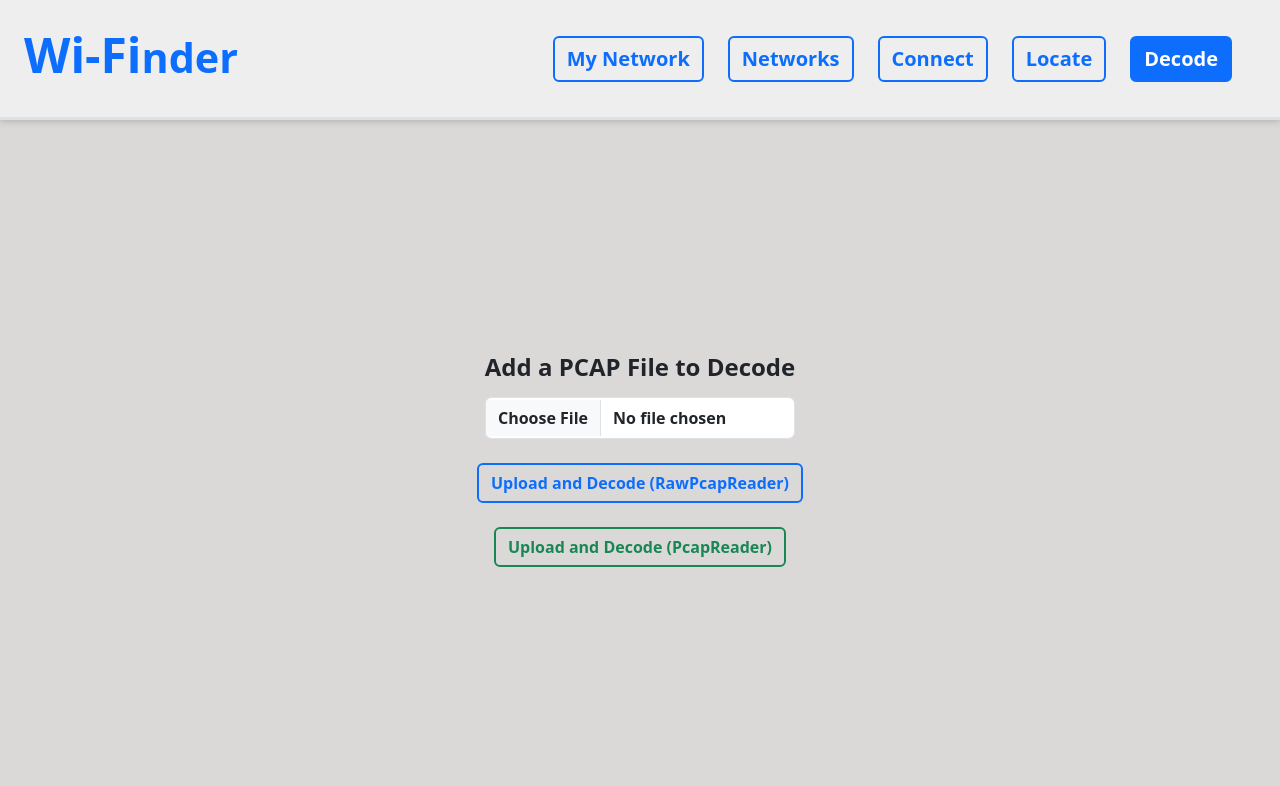
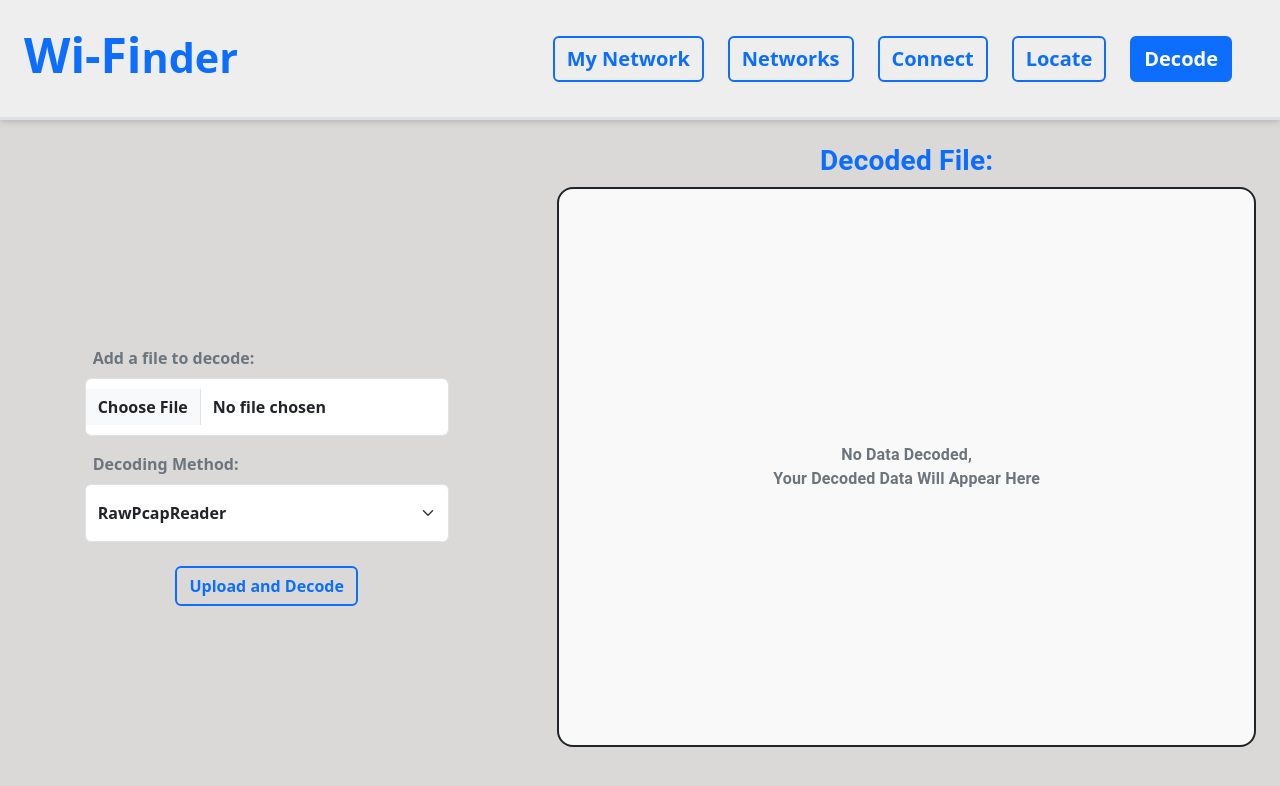
Before and after one commit to BassemArfaoui/Wi-Finder-client, a React (Create React App) app: page /decode in a window 1280 px wide. Shown: the top 786 px of the page. Built offline with nearby package versions, Linux system fonts and the light colour scheme.

Commit message:
add third reader

```diff
--- /dev/null
+++ b/src/components/DecodeCard.jsx
@@ -0,0 +1,98 @@
+import React from 'react';
+import { Card, CardContent, CardHeader, Typography } from '@mui/material';
+import DescriptionIcon from '@mui/icons-material/Description';
+import 'bootstrap/dist/css/bootstrap.min.css';
+
+export default function DecodeCard({
+  index ,
+  ToDS,
+  MF,
+  WEP,
+  srcMAC,
+  destMAC,
+  BSSID,
+  durationID,
+  sequenceControl
+}) {
+  return (
+    <Card
+      sx={{
+        borderRadius: '17px',
+        backgroundColor: '#212529',
+        color: '#f8f9fa',
+        border: '1px solid #343a40',
+        padding: '8px',
+        height: 'auto',
+      }}
+      className="shadow-sm mt-0 mb-2"
+    >
+      <CardHeader
+        title={
+          <Typography variant="h6" className="d-flex justify-content-between align-items-center">
+            <span className="fw-bold text-primary fs-4">Packet #{index}</span>
+            <DescriptionIcon className="text-primary fs-2" />
+          </Typography>
+        }
+        className="pb-2 pt-0"
+      />
+      <CardContent className='pb-2 pt-0'>
+        {/* ToDS */}
+        <div className="mb-0">
+          <Typography variant="body2" className="d-flex justify-content-between">
+            <span className="fw-bold fs-6">ToDS:</span>
+            <span className="fs-6">{ToDS ? 'True' : 'False'}</span>
+          </Typography>
+        </div>
+        {/* MF */}
+        <div className="mb-0 mt-0">
+          <Typography variant="body2" className="d-flex justify-content-between">
+            <span className="fw-bold fs-6">MF:</span>
+            <span className="fs-6">{MF ? 'True' : 'False'}</span>
+          </Typography>
+        </div>
+        {/* WEP */}
+        <div className="mb-0 mt-0">
+          <Typography variant="body2" className="d-flex justify-content-between">
+            <span className="fw-bold fs-6">WEP:</span>
+            <span className="fs-6">{WEP ? 'True' : 'False'}</span>
+          </Typography>
+        </div>
+        {/* Source MAC */}
+        <div className="mb-0 mt-0">
+          <Typography variant="body2" className="d-flex justify-content-between">
+            <span className="fw-bold fs-6">Source MAC:</span>
+            <span className="fs-5">{srcMAC || 'unknown'}</span>
+          </Typography>
+        </div>
+        {/* Destination MAC */}
+        <div className="mb-0">
+          <Typography variant="body2" className="d-flex justify-content-between">
+            <span className="fw-bold fs-6">Destination MAC:</span>
+            <span className="fs-5">{destMAC || 'unknown'}</span>
+          </Typography>
+        </div>
+        {/* BSSID */}
+        <div className="mb-0">
+          <Typography variant="body2" className="d-flex justify-content-between">
+            <span className="fw-bold fs-6">BSSID:</span>
+            <span className="fs-5">{BSSID || 'unknown'}</span>
+          </Typography>
+        </div>
+        {/* Duration ID */}
+        <div className="mb-0">
+          <Typography variant="body2" className="d-flex justify-content-between">
+            <span className="fw-bold fs-6">Duration ID:</span>
+            <span className="fs-5">{durationID}</span>
+          </Typography>
+        </div>
+        {/* Sequence Control */}
+        <div className="mb-0">
+          <Typography variant="body2" className="d-flex justify-content-between">
+            <span className="fw-bold fs-6">Sequence Control:</span>
+            <span className="fs-5">{sequenceControl || 'unknown'}</span>
+          </Typography>
+        </div>
+      </CardContent>
+    </Card>
+  );
+}
--- a/src/components/DecodePage.jsx
+++ b/src/components/DecodePage.jsx
@@ -1,153 +1,161 @@
 import React, { useState } from "react";
 import axios from "axios";
-import { Modal, Box, Typography, CircularProgress, Table, TableBody, TableCell, TableContainer, TableHead, TableRow, Paper, Button } from "@mui/material";
+import { Typography, CircularProgress, Table, TableBody, TableCell, TableContainer, TableHead, TableRow, Paper } from "@mui/material";
 import { notify } from "./CustomToaster";
+import DecodeCard from "./DecodeCard";
 
 function DecodePage() {
     const [file, setFile] = useState(null);
     const [decodedData, setDecodedData] = useState([]);
     const [loading, setLoading] = useState(false);
-    const [openModal, setOpenModal] = useState(false);
-    const [openNewMethodModal, setOpenNewMethodModal] = useState(false); // New modal state for the new method
+    const [selectedMethod, setSelectedMethod] = useState("RawPcapReader");
+    const [hasDecoded, setHasDecoded] = useState(false);
 
     const handleFileChange = (e) => {
         setFile(e.target.files[0]);
+        setDecodedData([]);
+        setHasDecoded(false);
+    };
+
+    const handleMethodChange = (e) => {
+        setSelectedMethod(e.target.value);
+        setDecodedData([]);
+        setHasDecoded(false);
     };
 
     const handleUpload = async () => {
         if (!file) {
             notify("Please select a file to upload.");
+            setDecodedData([]);
+            return;
+        }
+
+        const fileExtension = file.name.split(".").pop().toLowerCase();
+        if (fileExtension !== "pcap") {
+            notify("File must be a pcap file.");
+            setDecodedData([]);
             return;
         }
 
         setLoading(true);
-        setOpenModal(true);
 
         const formData = new FormData();
         formData.append("file", file);
 
         try {
-            const response = await axios.post("http://localhost:7000/upload", formData, {
+            let response;
+            if (selectedMethod === "RawPcapReader") {
+                response = await axios.post("http://localhost:7000/upload", formData, {
                     headers: { "Content-Type": "multipart/form-data" },
                 });
+            } else if (selectedMethod === "PcapReader") {
+                response = await axios.post("http://localhost:7000/upload-and-decode-new", formData, {
+                    headers: { "Content-Type": "multipart/form-data" },
+                });
+            } else if (selectedMethod === "SimplifiedDecode") {
+                if (!hasDecoded) {
+                    setHasDecoded(true);
+                    response = await axios.post("http://localhost:7000/simplified-decode", formData, {
+                        headers: { "Content-Type": "multipart/form-data" },
+                    });
+                }
+            }
+
             setDecodedData(response.data.decoded_data);
         } catch (err) {
             notify("Failed to upload and decode the file. Please try again.");
+            setDecodedData([]);
+            setHasDecoded(false);
         } finally {
             setLoading(false);
         }
     };
 
-    const handleUploadNew = async () => {
-        if (!file) {
-            notify("Please select a file to upload.");
-            return;
-        }
+    return (
+        <div className="container-fluid">
+            <div className="row">
 
-        setLoading(true);
-        setOpenNewMethodModal(true); // Open the new method modal
-
-        const formData = new FormData();
-        formData.append("file", file);
-
-        try {
-            const response = await axios.post("http://localhost:7000/upload-and-decode-new", formData, {
-                headers: { "Content-Type": "multipart/form-data" },
-            });
-            setDecodedData(response.data.decoded_data);
-        } catch (err) {
-            notify("Failed to upload and decode the file with the new method. Please try again.");
-        } finally {
-            setLoading(false);
-        }
-    };
-
-    const handleCloseModal = () => {
-        setOpenModal(false);
-        setDecodedData([]);
-    };
-
-    const handleCloseNewMethodModal = () => {
-        setOpenNewMethodModal(false);
-        setDecodedData([]);
-    };
-
-    return (
-        <div className="w-100 h-100 d-flex justify-content-center align-items-center">
-            <div
-                className="w-100 d-flex justify-content-center align-items-center flex-column gap-2"
-                style={{ padding: "20px" }}
-            >
-                <h3 className="fs-4 fw-bold">Add a PCAP File to Decode</h3>
+                {/* Upload Section */}
+                <div className="col-lg-5 col-md-12 d-flex flex-column align-items-center justify-content-center p-4 pt-5" style={{ height: "80vh" }}>
+                    <div className="w-75 mt-5">
+                        <label className="form-label fw-bold ms-2 text-secondary">Add a file to decode:</label>
+                    </div>
                     <input
-                    className="d-block form-control w-25 py-2 fw-bold"
+                        className="form-control mb-3 w-75 py-3 fw-bold"
                         type="file"
                         onChange={handleFileChange}
                     />
+                    <div className="mb-3 w-75">
+                        <label className="form-label fw-bold ms-2 text-secondary">Decoding Method:</label>
+                        <select
+                            className="form-select py-3 fw-bold"
+                            value={selectedMethod}
+                            onChange={handleMethodChange}
+                        >
+                            <option value="RawPcapReader">RawPcapReader</option>
+                            <option value="PcapReader">PcapReader</option>
+                            <option value="SimplifiedDecode">SimplifiedReader</option>
+                        </select>
+                    </div>
                     <button
-                    className="btn btn-outline-primary fw-bold border-2 mt-3"
+                        variant="outlined"
+                        color="primary"
+                        className="mt-2 btn btn-outline-primary border-2 fw-bold"
                         onClick={handleUpload}
                     >
-                    Upload and Decode (RawPcapReader)
-                </button>
-                {/* Button for the new decoding method */}
-                <button
-                    className="btn btn-outline-success fw-bold border-2 mt-3"
-                    onClick={handleUploadNew}
-                >
-                    Upload and Decode (PcapReader)
+                        Upload and Decode
                     </button>
                 </div>
 
-            {/* Modal for displaying results of the old method */}
-            <Modal
-                open={openModal}
-                onClose={handleCloseModal}
-                aria-labelledby="upload-modal-title"
-                aria-describedby="upload-modal-description"
-            >
-                <Box
-                    sx={{
-                        position: "absolute",
-                        top: "50%",
-                        left: "50%",
-                        transform: "translate(-50%, -50%)",
-                        maxHeight: "80vh",
-                        overflowY: "auto",
-                        width: '70%',
-                        bgcolor: "background.paper",
-                        backgroundColor: "#1E1E1E",
-                        boxShadow: 24,
-                        p: 4,
-                        borderRadius: 7,
+
+                {/* Result Section */}
+                <div className="col-lg-7 col-md-12 p-4">
+                    <Typography variant="h4" className="mb-2 small fw-bold text-primary text-center fs-3">
+                        Decoded File:
+                    </Typography>
+                    <div
+                        className="border rounded-4 border-2 border-dark d-flex justify-content-center align-items-center"
+                        style={{
+                            height: "70vh",
+                            overflow: "auto",
+                            padding: "10px",
+                            backgroundColor: "#f9f9f9",
                         }}
                     >
-                    <Typography id="upload-modal-title" variant="h6" component="h1" className="text-center text-warning fs-3 fw-bold mb-3">
-                        Decoded File (RawPcapReader)
-                    </Typography>
                         {loading ? (
-                        <Box
-                            sx={{
-                                display: "flex",
-                                justifyContent: "center",
-                                alignItems: "center",
-                                mt: 2,
-                            }}
-                        >
+                            <div className="d-flex justify-content-center align-items-center">
                                 <CircularProgress />
-                        </Box>
+                            </div>
                         ) : decodedData.length > 0 ? (
-                        <TableContainer component={Paper} className="rounded-4">
-                            <Table>
-                                <TableHead>
-                                    <TableRow>
+                            selectedMethod === "SimplifiedDecode" ? (
+                                <div className="d-flex flex-column gap-0 w-100 align-self-start px-0">
+                                    {decodedData.map((packet, index) => (
+                                        <DecodeCard
+                                            key={index}
+                                            index={index + 1}
+                                            ToDS={packet.ToDS}
+                                            MF={packet.MF}
+                                            WEP={packet.WEP}
+                                            srcMAC={packet.src_MAC}
+                                            destMAC={packet.dest_MAC}
+                                            BSSID={packet.BSSID}
+                                            durationID={packet.Duration_ID}
+                                            sequenceControl={packet.Sequence_Control}
+                                        />
+                                    ))}
+                                </div>
+                            ) : (
+                                <TableContainer component={Paper} className="mt-0 rounded-3 align-self-start w-100">
+                                    <Table className="">
+                                        <TableHead className="w-100">
+                                            <TableRow className="w-100">
                                                 <TableCell className="fw-bold text-dark">Index</TableCell>
                                                 <TableCell className="fw-bold text-dark">Details</TableCell>
                                             </TableRow>
                                         </TableHead>
                                         <TableBody>
                                             {decodedData.map((line, index) => (
-                                        <TableRow key={index}>
+                                                <TableRow className="w-100" key={index}>
                                                     <TableCell className="fw-bold text-dark">{index + 1}</TableCell>
                                                     <TableCell className="fw-bold text-dark">{line}</TableCell>
                                                 </TableRow>
@@ -155,73 +163,15 @@ function DecodePage() {
                                         </TableBody>
                                     </Table>
                                 </TableContainer>
+                            )
                         ) : (
-                        <Typography className="text-light text-center">No data decoded.</Typography>
+                            <Typography className="text-center text-secondary fw-bold">
+                                No Data Decoded,<br />Your Decoded Data Will Appear Here
+                            </Typography>
                         )}
-                </Box>
-            </Modal>
-
-            {/* Modal for displaying results of the new decoding method */}
-            <Modal
-                open={openNewMethodModal}
-                onClose={handleCloseNewMethodModal}
-                aria-labelledby="new-method-modal-title"
-                aria-describedby="new-method-modal-description"
-            >
-                <Box
-                    sx={{
-                        position: "absolute",
-                        top: "50%",
-                        left: "50%",
-                        transform: "translate(-50%, -50%)",
-                        maxHeight: "80vh",
-                        overflowY: "auto",
-                        width: '70%',
-                        bgcolor: "background.paper",
-                        backgroundColor: "#1E1E1E",
-                        boxShadow: 24,
-                        p: 4,
-                        borderRadius: 7,
-                    }}
-                >
-                    <Typography id="new-method-modal-title" variant="h6" component="h1" className="text-center text-warning fs-3 fw-bold mb-3">
-                        Decoded File (PcapReader)
-                    </Typography>
-                    {loading ? (
-                        <Box
-                            sx={{
-                                display: "flex",
-                                justifyContent: "center",
-                                alignItems: "center",
-                                mt: 2,
-                            }}
-                        >
-                            <CircularProgress />
-                        </Box>
-                    ) : decodedData.length > 0 ? (
-                        <TableContainer component={Paper} className="rounded-4">
-                            <Table>
-                                <TableHead>
-                                    <TableRow>
-                                        <TableCell className="fw-bold text-dark">Index</TableCell>
-                                        <TableCell className="fw-bold text-dark">Details</TableCell>
-                                    </TableRow>
-                                </TableHead>
-                                <TableBody>
-                                    {decodedData.map((line, index) => (
-                                        <TableRow key={index}>
-                                            <TableCell className="fw-bold text-dark">{index + 1}</TableCell>
-                                            <TableCell className="fw-bold text-dark">{line}</TableCell>
-                                        </TableRow>
-                                    ))}
-                                </TableBody>
-                            </Table>
-                        </TableContainer>
-                    ) : (
-                        <Typography className="text-light text-center">No data decoded.</Typography>
-                    )}
-                </Box>
-            </Modal>
+                    </div>
+                </div>
+            </div>
         </div>
     );
 }
```
Lines whose indentation alone changed are shown as unchanged.
